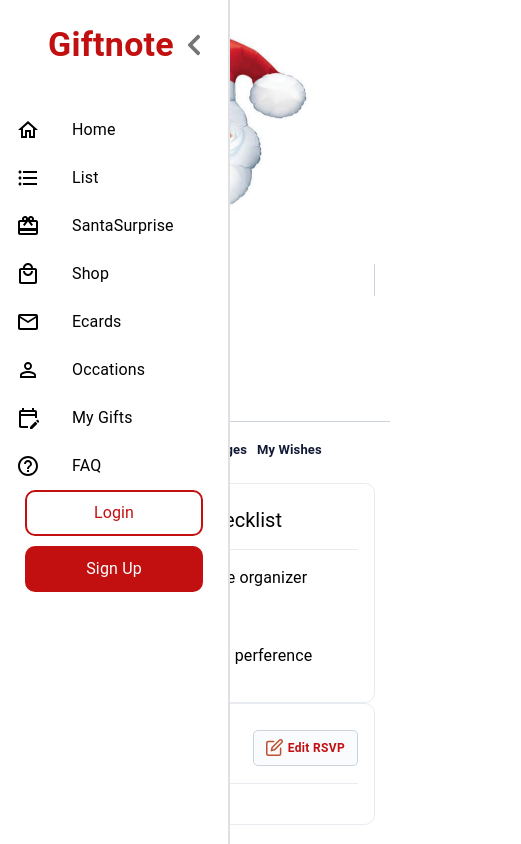
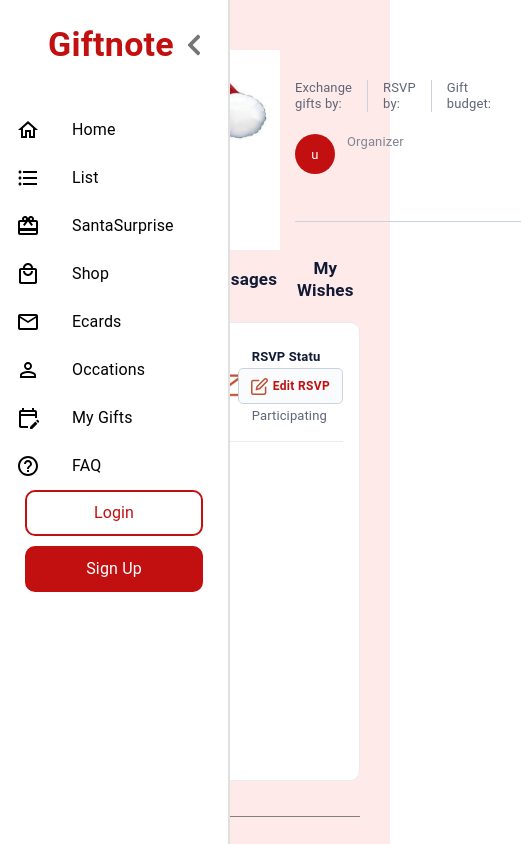
Before and after one commit to FatimaMary/giftlist, a React (Create React App) app in the folder client/: page /eventview in a window 390 px wide. Shown: the top 844 px of the page, 521 px wide, since content can reach past the window. Built offline with nearby package versions, Linux system fonts and the light colour scheme; no server answers; the HTML template or start-up script is replaced by a standard one.

Commit message:
Old file updated

```diff
--- a/client/src/scenes/eventview/index.jsx
+++ b/client/src/scenes/eventview/index.jsx
@@ -1,11 +1,5 @@
 import React, { useEffect, useState } from "react";
-import {
-  Box,
-  Typography,
-  Button,
-  useTheme,
-  useMediaQuery,
-} from "@mui/material";
+import { Box, Typography, Button } from "@mui/material";
 import Santa from "../santasurprise/santa3.jpg";
 import Avatar from "@mui/material/Avatar";
 import ShareOutlinedIcon from "@mui/icons-material/ShareOutlined";
@@ -40,9 +34,6 @@ function EventView() {
   const [receiver, setReceiver] = useState([]);
   const [participantsId, setParticipantsId] = useState(0);
   const [productDetails, setProductDetails] = useState([]);
-
-  const theme = useTheme();
-  const isMobile = useMediaQuery(theme.breakpoints.down("sm")); //
 
   console.log("player user id: ", playerUserId);
 
@@ -114,36 +105,21 @@ function EventView() {
       });
   };
   return (
-    <Box
-      sx={{
-        display: "flex",
-        flexDirection: isMobile ? "column" : "row",
-        justifyContent: "space-between",
-        width: "100%",
-        padding: isMobile ? "30px 15px 33px 15px" : "50px 30px 33px 30px",
-      }}
-    >
+    <Box backgroundColor="#FFEAEA" width="100vw" p="50px 30px 33px 30px">
       <Box
         sx={{
           display: "flex",
-          justifyContent: isMobile ? "center" : "space-between",
-          maxWidth: isMobile ? "100%" : "800px",
-          flexDirection: isMobile ? "column" : "row",
+          justifyContent: "space-between",
+          width: "100%",
         }}
       >
-        <Box
-          sx={{
-            display: isMobile ? "flex" : "",
-            alignItems: isMobile ? "center" : "",
-            justifyContent: isMobile ? "center" : "",
-          }}
-        >
+        <Box>
           <img
             src={Santa}
             alt="santa image"
             height={200}
             width={250}
-            style={{}}
+            className="starimage"
           />
         </Box>
         <Box
@@ -158,7 +134,6 @@ function EventView() {
               alignItems: "center",
               justifyContent: "space-between",
               marginBottom: "15px",
-              flexDirection: isMobile ? "column" : "row",
             }}
           >
             <Typography
@@ -170,7 +145,6 @@ function EventView() {
                 maxWidth: "73%",
                 fontWeight: 600,
                 color: "#101a34",
-                marginBottom: isMobile ? "4px" : 0,
               }}
             >
               {eventDetails.eventName}
@@ -181,7 +155,6 @@ function EventView() {
                   display: "flex",
                   flexWrap: "wrap",
                   justifyContent: "flex-end",
-                  gap: isMobile ? "5px" : "0px",
                 }}
               >
                 <Button
@@ -250,9 +223,8 @@ function EventView() {
             sx={{
               display: "flex",
               justifyContent: "felx-start",
-              alignItems: isMobile ? "" : "center",
+              alignItems: "center",
               marginBottom: "22px",
-              flexDirection: isMobile ? "column" : "row",
             }}
           >
             <Typography
@@ -463,10 +435,10 @@ function EventView() {
           sx={{
             color: "#101a34",
             fontWeight: 600,
-            fontSize: isMobile ? "13px" : "17px",
+            fontSize: "17px",
             lineHeight: "22px",
             textAlign: "center",
-            marginRight: isMobile ? "10px" : "20px",
+            marginRight: "20px",
             padding: "0 0 6px",
             "&:hover": {
               cursor: "pointer",
@@ -482,10 +454,10 @@ function EventView() {
           sx={{
             color: "#101a34",
             fontWeight: 600,
-            fontSize: isMobile ? "13px" : "17px",
+            fontSize: "17px",
             lineHeight: "22px",
             textAlign: "center",
-            marginRight: isMobile ? "10px" : "20px",
+            marginRight: "20px",
             padding: "0 0 6px",
             "&:hover": {
               cursor: "pointer",
@@ -504,10 +476,10 @@ function EventView() {
           sx={{
             color: "#101a34",
             fontWeight: 600,
-            fontSize: isMobile ? "13px" : "17px",
+            fontSize: "17px",
             lineHeight: "22px",
             textAlign: "center",
-            marginRight: isMobile ? "10px" : "20px",
+            marginRight: "20px",
             padding: "0 0 6px",
             "&:hover": {
               cursor: "pointer",
@@ -523,10 +495,10 @@ function EventView() {
           sx={{
             color: "#101a34",
             fontWeight: 600,
-            fontSize: isMobile ? "13px" : "17px",
+            fontSize: "17px",
             lineHeight: "22px",
             textAlign: "center",
-            marginRight: isMobile ? "10px" : "20px",
+            marginRight: "20px",
             padding: "0 0 6px",
             "&:hover": {
               cursor: "pointer",
@@ -544,12 +516,11 @@ function EventView() {
             display: "flex",
             width: "100%",
             justifyContent: "space-between",
-            flexDirection: isMobile ? "column" : "row",
           }}
         >
           <Box
             sx={{
-              width: isMobile ? "100%" : "48%",
+              width: "48%",
               padding: "24px 16px",
               background: "#fff",
               border: "1px solid #e8ecf1",
@@ -684,7 +655,7 @@ function EventView() {
           </Box>
           <Box
             sx={{
-              width: isMobile ? "100%" : "50%",
+              width: "50%",
               padding: "24px 16px",
               background: "#fff",
               border: "1px solid #e8ecf1",
@@ -861,6 +832,7 @@ function EventView() {
                   sx={{
                     paddingBottom: "16px",
                     marginBottom: "16px",
+                    // borderBottom: '1px solid #e8ecf1',
                     display: "flex",
                     flexWrap: "wrap",
                     alignItems: "center",
--- a/client/src/scenes/participants/index.jsx
+++ b/client/src/scenes/participants/index.jsx
@@ -1,11 +1,5 @@
 import React, { useEffect, useState } from "react";
-import {
-  Box,
-  Typography,
-  Button,
-  useTheme,
-  useMediaQuery,
-} from "@mui/material";
+import { Box, Typography, Button } from "@mui/material";
 import Avatar from "@mui/material/Avatar";
 import Tick from "./tickic.svg";
 import Clock from "./clockic.svg";
@@ -30,8 +24,6 @@ function Participants() {
   const [participantsId, setParticipantsId] = useState();
   const [firstName, setFirstName] = useState();
   const [secondName, setSecondName] = useState();
-  const theme = useTheme();
-  const isMobile = useMediaQuery(theme.breakpoints.down("sm"));
 
   useEffect(() => {
     axios.get(`http://localhost:2309/player/${eventId}`).then((response) => {
@@ -123,14 +115,9 @@ function Participants() {
         padding: "15px 0",
         display: "flex",
         flexWrap: "wrap",
-        flexDirection: isMobile ? "column" : "row",
       }}
     >
-      <Box
-        sx={{
-          width: isMobile ? "100%" : "272px",
-        }}
-      >
+      <Box sx={{ width: "272px" }}>
         <Box
           sx={{
             padding: "24px 16px",
@@ -148,7 +135,7 @@ function Participants() {
               borderBottom: "1px solid #e8ecf1",
               gap: "10px",
               display: "flex",
-              flexDirection: isMobile ? "row" : "column",
+              flexDirection: "column",
             }}
           >
             <Box
@@ -241,13 +228,10 @@ function Participants() {
                   borderBottom: "1px solid #e8ecf1",
                   paddingBottom: "12px",
                   marginBottom: "12px",
-                  // display: isMobile ? "grid" : "flex",
-                  // flexWrap: "wrap",
+                  display: "flex",
+                  flexWrap: "wrap",
                   alignItems: "center",
                   justifyContent: "space-between",
-                  gap: isMobile ? "10px" : 0,
-                  // gridTemplateColumns: isMobile ? "auto auto " : "",
-                  // columnGap: isMobile ? "100px" : 0,
                 }}
               >
                 <Box
@@ -303,13 +287,7 @@ function Participants() {
                     </Typography>
                   </Box>
                 </Box>
-                <Box
-                  sx={{
-                    display: isMobile ? "flex" : "",
-                    justifyContent: isMobile ? "space-around" : "",
-                    alignItems: isMobile ? "space-around" : "",
-                  }}
-                >
+                <Box>
                   <Button
                     disabled={
                       !productDetails[index] ||
@@ -321,8 +299,8 @@ function Participants() {
                       fontSize: "13px",
                       lineHeight: "22px",
                       color: "#fff",
-                      padding: isMobile ? "2px 5px" : "14px 15px",
-                      // display: "inline-block",
+                      padding: "14px 15px",
+                      display: "inline-block",
                       border: "1px solid #C21010",
                       fontWeight: 600,
                       textTransform: "inherit",
@@ -350,18 +328,18 @@ function Participants() {
                       setSecondName(participant.secondName);
                     }}
                   >
-                    {isMobile ? "view" : "View Wishes"}
+                    View Wishes
                   </Button>
                   <Button
                     sx={{
-                      padding: isMobile ? "" : "14px 15px",
+                      padding: "14px 15px",
                       fontSize: "13px",
-                      // lineHeight: "18px",
+                      lineHeight: "18px",
                       background: "#fafbfd",
                       borderRadius: "7px",
                       fontWeight: "7px",
                       color: "#C21010",
-                      // display: "inline-block",
+                      display: "inline-block",
                       // justifyContent: 'center',
                       border: "1px solid #C21010",
                       "&:hover": {
@@ -373,13 +351,13 @@ function Participants() {
                     <img
                       src={Edit}
                       style={{
-                        width: isMobile ? "13px" : "17px",
-                        height: isMobile ? "13px" : "17px",
+                        width: "17px",
+                        height: "17px",
                         marginRight: "5px",
                         filter: "hue-rotate(180deg)",
                       }}
                     />
-                    {isMobile ? "" : "Edit RSVP"}
+                    Edit RSVP
                   </Button>
                 </Box>
               </Box>
```
